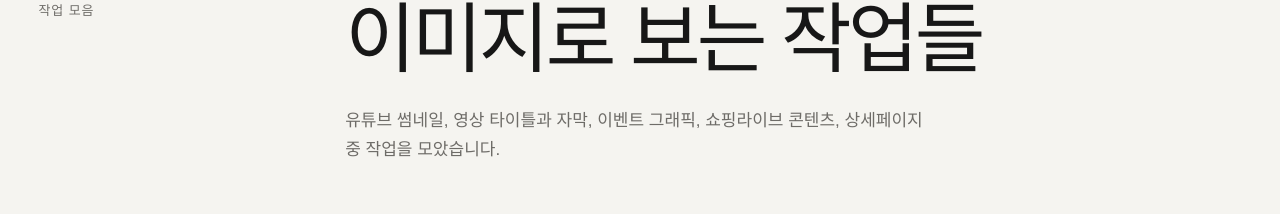
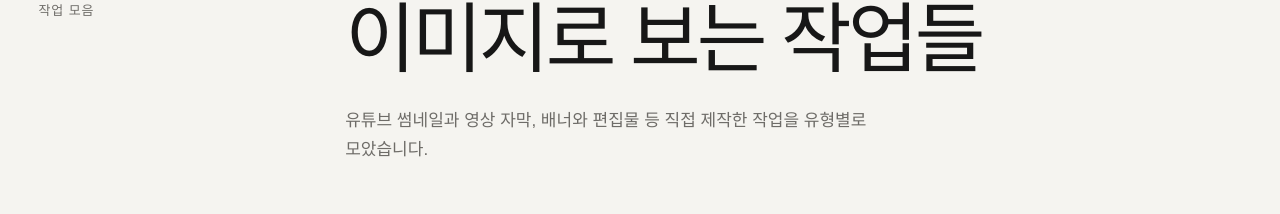
Before and after one commit to livee0322/taewoong-portfolio, a Next.js app: page /works in a window 1280 px wide. Shown: the part 265-479 px from the top of the page. Built offline with nearby package versions, Linux system fonts and the light colour scheme; no server answers; the database is empty.

Commit message:
fix: apply editorial corrections to multiline published copy

```diff
--- a/src/components/works/WorksArchive.tsx
+++ b/src/components/works/WorksArchive.tsx
@@ -13,7 +13,7 @@ export function WorksArchive() {
     .filter(({ works }) => works.length > 0);
   return (
     <main className="works-page page-shell" data-cms-section="works.archive">
-      <section className="works-page-hero"><SectionHeading eyebrow="작업 모음" title="이미지로 보는 작업들" description="유튜브 썸네일, 영상 타이틀과 자막, 이벤트 그래픽, 쇼핑라이브 콘텐츠, 상세페이지 중 작업을 모았습니다." as="h1" /></section>
+      <section className="works-page-hero"><SectionHeading eyebrow="작업 모음" title="이미지로 보는 작업들" description="유튜브 썸네일과 영상 자막, 배너와 편집물 등 직접 제작한 작업을 유형별로 모았습니다." as="h1" /></section>
       <nav className="archive-index" aria-label="작업 유형 바로가기">
         {groups.map(({ category, works }) => <a key={category.id} href={`#works-${category.id}`}>{category.label}<span>{works.length}</span></a>)}
       </nav>
--- a/src/content/normalize.ts
+++ b/src/content/normalize.ts
@@ -181,7 +181,7 @@ export function normalizeSnapshot(value: unknown, fallback: PortfolioSnapshot):
     works: normalizeWorks(legacy.works, fallback.works),
     career: (legacy.career ?? fallback.career).map((entry) => ({
       ...entry,
-      description: entry.description === "영상의 썸네일, 타이틀과 자막을 만들고 카드뉴스·이벤트 그래픽 등 디자인 작업을 진행 사업 제안을 위한 제안 프로젝트 진행"
+      description: normalizeCopyWhitespace(entry.description) === "영상의 썸네일, 타이틀과 자막을 만들고 카드뉴스·이벤트 그래픽 등 디자인 작업을 진행 사업 제안을 위한 제안 프로젝트 진행"
         ? "영상 썸네일과 타이틀·자막, 카드뉴스와 이벤트 그래픽을 제작했습니다. 사업 제안에 필요한 디자인 작업도 함께 진행했습니다."
         : entry.description,
     })),
```
